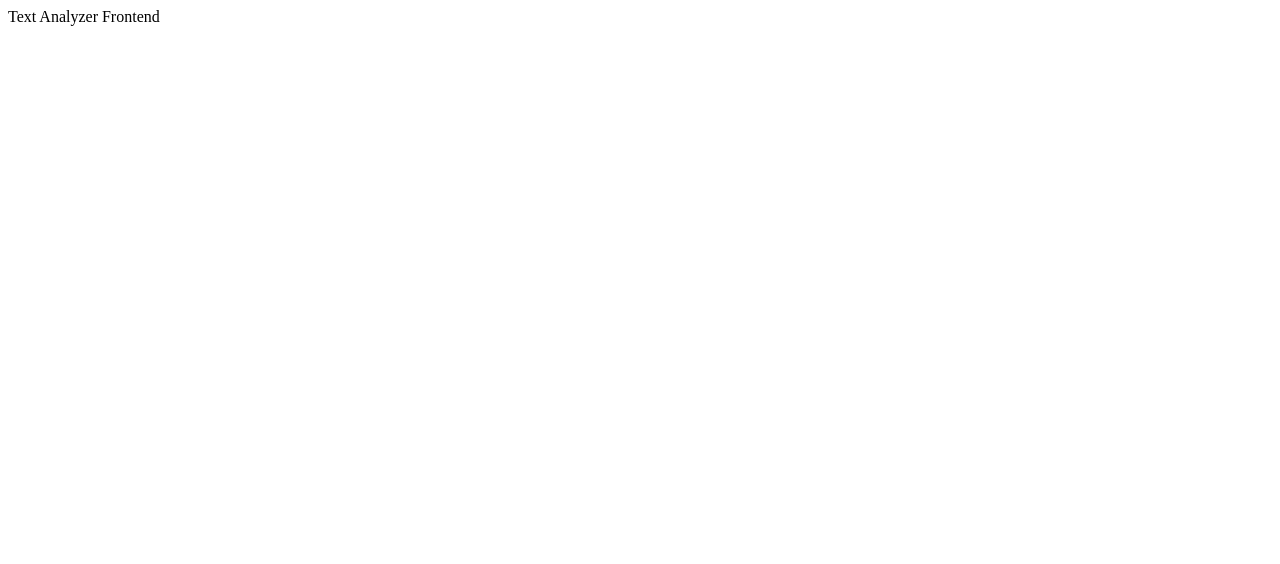
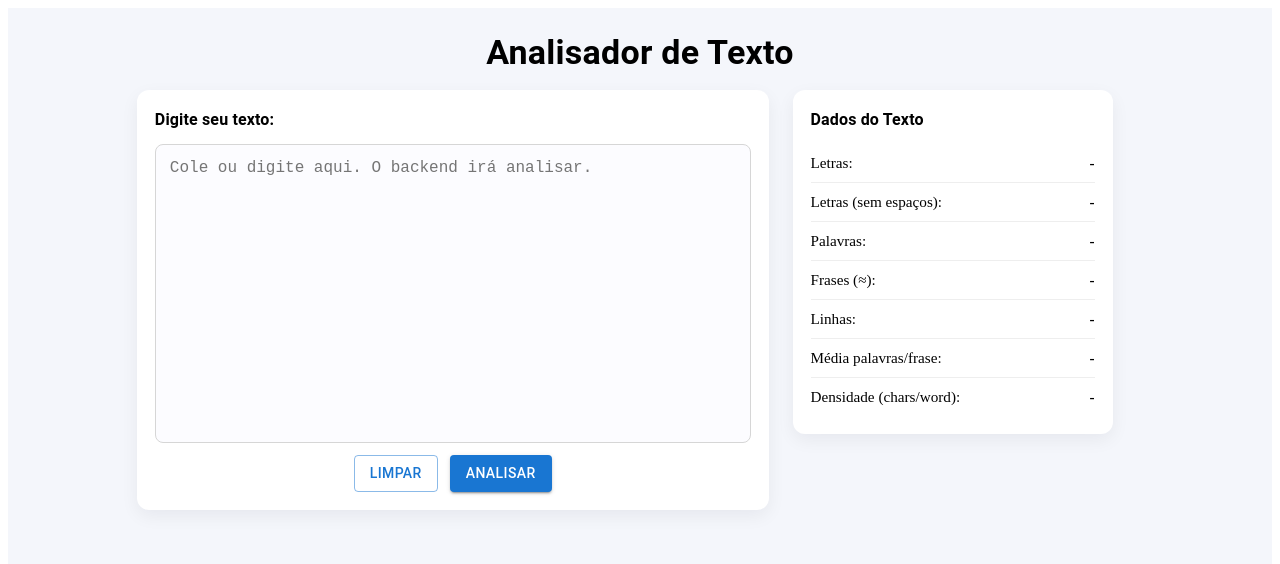
Before and after one commit to delberss/dss-text-analyzer-frontend, a React (Vite) app: page / in a window 1280 px wide. Shown: the top 564 px of the page. Built offline with nearby package versions, Linux system fonts and the light colour scheme.

Commit message:
feat: monta estrutura estilizada do projeto, com os campos necessários.

```diff
--- a/src/App.tsx
+++ b/src/App.tsx
@@ -1,9 +1,184 @@
-function App() {
+import { useState } from "react";
+import { Grid, Typography, Button } from "@mui/material";
+import styled from "styled-components";
+
+const Page = styled(Grid)`
+  min-height: 100vh;
+  padding: 24px;
+  background: #f4f6fb;
+  box-sizing: border-box;
+`;
+
+const MainGrid = styled(Grid)`
+  width: 100%;
+  max-width: 1100px;
+  margin-top: 8px;
+`;
+
+const TextCard = styled(Grid)`
+  background: #fff;
+  border-radius: 12px;
+  padding: 18px;
+  box-shadow: 0 6px 18px rgba(17, 24, 39, 0.06);
+  display: flex;
+  flex-direction: column;
+  gap: 12px;
+  box-sizing: border-box;
+  min-height: 420px;
+
+  @media (max-width: 900px) {
+    width: 100%;
+    min-height: 360px;
+  }
+`;
+
+const StyledTextarea = styled.textarea`
+  width: 100%;
+  flex: 1;
+  min-height: 260px;
+  max-height: 100%;
+  box-sizing: border-box;
+  padding: 14px;
+  font-size: 1rem;
+  border-radius: 8px;
+  border: 1px solid #d6d6d6;
+  resize: none;
+  background: #fcfcff;
+  outline: none;
+  overflow-y: auto;
+`;
+
+const PanelCard = styled(Grid)`
+  background: #fff;
+  border-radius: 12px;
+  padding: 18px;
+  box-shadow: 0 6px 18px rgba(17, 24, 39, 0.06);
+  min-width: 240px;
+  max-width: 320px;
+  box-sizing: border-box;
+
+  @media (max-width: 900px) {
+    width: 100%;
+    max-width: none;
+  }
+`;
+
+const StatRow = styled.div`
+  display: flex;
+  justify-content: space-between;
+  padding: 10px 0;
+  border-bottom: 1px solid #eee;
+  font-size: 0.95rem;
+`;
+
+const Actions = styled("div")({
+  display: "flex",
+  alignItems: "center",
+  gap: "12px",
+  margin: "auto"
+});
+
+
+
+export default function App() {
+  const [text, setText] = useState("");
+
+  const stats = {
+    letters: "-",
+    lettersNoSpace: "-",
+    words: "-",
+    sentences: "-",
+    lines: "-",
+    avgWordsPerSentence: "-",
+    density: "-",
+  };
+
+  function handleClear() {
+    setText("");
+  }
+
   return (
-    <>
-      Text Analyzer Frontend
-    </>
-  )
+    <Page container direction="column" alignItems="center">
+      <Typography variant="h4" sx={{ fontWeight: 700, textAlign: "center" }}>
+        Analisador de Texto
+      </Typography>
+
+      <MainGrid
+        container
+        spacing={3}
+        justifyContent="center"
+        alignItems="stretch"
+        sx={{ marginTop: 2 }}
+      >
+        <Grid size={{ xs: 12, md: 7 }}>
+          <TextCard>
+            <Typography sx={{ fontWeight: 600 }}>Digite seu texto:</Typography>
+
+            <StyledTextarea
+              value={text}
+              onChange={(e) => setText(e.target.value)}
+              placeholder="Cole ou digite aqui. O backend irá analisar."
+            />
+
+            <Actions>
+              <Button variant="outlined" onClick={handleClear}>
+                Limpar
+              </Button>
+
+              <Button
+                variant="contained"
+                onClick={() => {
+                }}
+              >
+                Analisar
+              </Button>
+            </Actions>
+          </TextCard>
+        </Grid>
+
+        <Grid size={{ xs: 12, md: 4 }}>
+          <PanelCard>
+            <Typography sx={{ fontWeight: 700, marginBottom: 1.5 }}>
+              Dados do Texto
+            </Typography>
+
+            <StatRow>
+              <span>Letras:</span>
+              <strong>{stats.letters}</strong>
+            </StatRow>
+
+            <StatRow>
+              <span>Letras (sem espaços):</span>
+              <strong>{stats.lettersNoSpace}</strong>
+            </StatRow>
+
+            <StatRow>
+              <span>Palavras:</span>
+              <strong>{stats.words}</strong>
+            </StatRow>
+
+            <StatRow>
+              <span>Frases (≈):</span>
+              <strong>{stats.sentences}</strong>
+            </StatRow>
+
+            <StatRow>
+              <span>Linhas:</span>
+              <strong>{stats.lines}</strong>
+            </StatRow>
+
+            <StatRow>
+              <span>Média palavras/frase:</span>
+              <strong>{stats.avgWordsPerSentence}</strong>
+            </StatRow>
+
+            <StatRow style={{ borderBottom: "none" }}>
+              <span>Densidade (chars/word):</span>
+              <strong>{stats.density}</strong>
+            </StatRow>
+          </PanelCard>
+        </Grid>
+      </MainGrid>
+    </Page>
+  );
 }
-
-export default App
```
